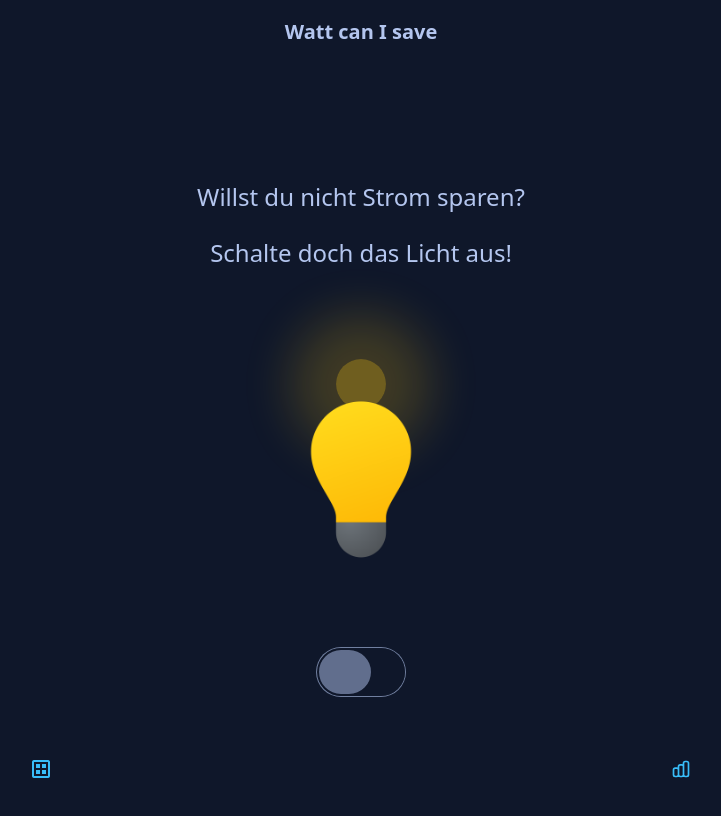
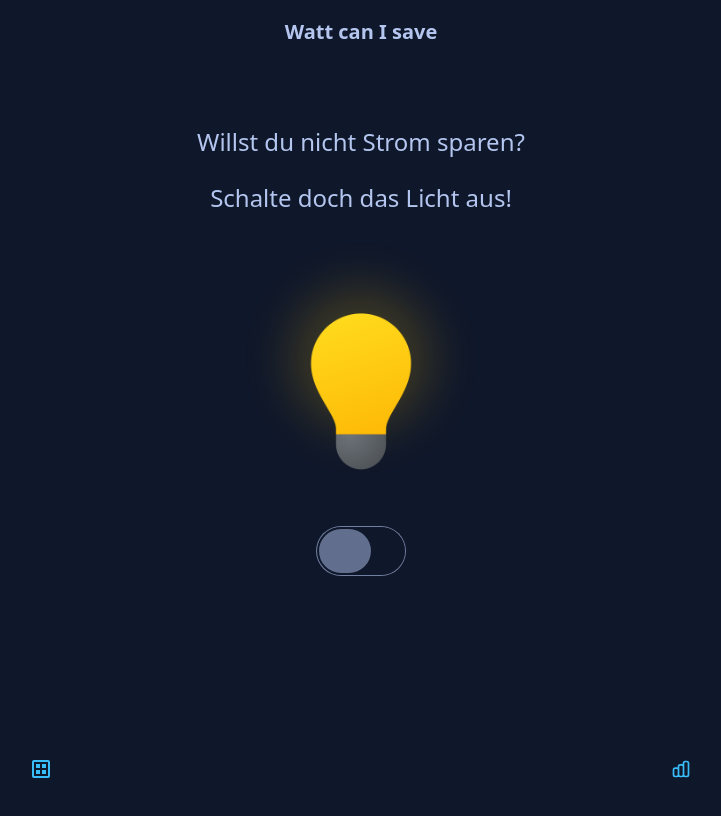
Before and after one commit to InnigerM/watt-can-i-save, an Angular app: page /light-switch in a window 1280 px wide. Shown: the top 816 px of the page, without its empty margins (279-1000 px from the left). Built offline with nearby package versions, Linux system fonts and the light colour scheme.

Commit message:
light-switch minor changes

```diff
--- a/src/app/components/light-switch/light-switch.component.html
+++ b/src/app/components/light-switch/light-switch.component.html
@@ -1,9 +1,9 @@
 <div class="container">
-  <div class="text-container h-1/3">
+  <div class="text-container h-1/4">
     <p>Willst du nicht Strom sparen?</p>
     <p>Schalte doch das Licht aus!</p>
   </div>
-  <div class="bulb-container h-1/3">
+  <div class="bulb-container h-1/4">
     <div class="glow"></div>
     <img
       *ngIf="!isDarkThemeEnabled"
@@ -18,9 +18,10 @@
       alt="light bulb"
     />
   </div>
-  <div class="toggle-container h-1/3">
+  <div class="toggle-container h-1/4">
     <input type="checkbox" class="toggle toggle-lg" (click)="switchTheme()" />
   </div>
+  <div class="button-container">
     <button
       *ngIf="isDarkThemeEnabled"
       class="btn btn-wide btn-primary"
@@ -29,3 +30,4 @@
       Weiter
     </button>
   </div>
+</div>
--- a/src/app/components/light-switch/light-switch.component.scss
+++ b/src/app/components/light-switch/light-switch.component.scss
@@ -14,12 +14,9 @@
 
 .container {
   width: 100%;
-  height: 100vh;
-
   .text-container {
     padding: 50px 0;
     @include flex-col-center;
-    justify-content: flex-end;
     p {
       margin: 10px;
       font-size: 1.5em;
@@ -28,12 +25,13 @@
   }
 
   .bulb-container {
+    position: relative;
     width: 100%;
     @include flex-col-center;
     .glow {
       position: absolute;
       z-index: -1;
-      top: 48%;
+      top: 41%;
       left: 50%;
       transform: translate(-50%, -50%);
       margin: auto;
@@ -64,6 +62,21 @@
       margin-top: 50px;
     }
   }
+
+  .button-container {
+    width: 100%;
+    height: fit-content;
+    padding: 0 20%;
+    position: relativey;
+    button {
+      position: absolute;
+      bottom: 0;
+      margin: auto;
+      width: 100%;
+      max-width: 320px;
+      @include flex-row-center();
+    }
+  }
 }
 
 @keyframes glowing {
--- a/src/app/components/light-switch/light-switch.component.ts
+++ b/src/app/components/light-switch/light-switch.component.ts
@@ -15,6 +15,7 @@ export class LightSwitchComponent implements OnInit {
 
   switchTheme() {
     const html = document.querySelector('html') as HTMLElement;
+    const glow = document.querySelector('.glow') as HTMLElement;
 
     if (this.isDarkThemeEnabled) {
       html.dataset['theme'] = 'light';
```
Lines whose indentation alone changed are shown as unchanged.
